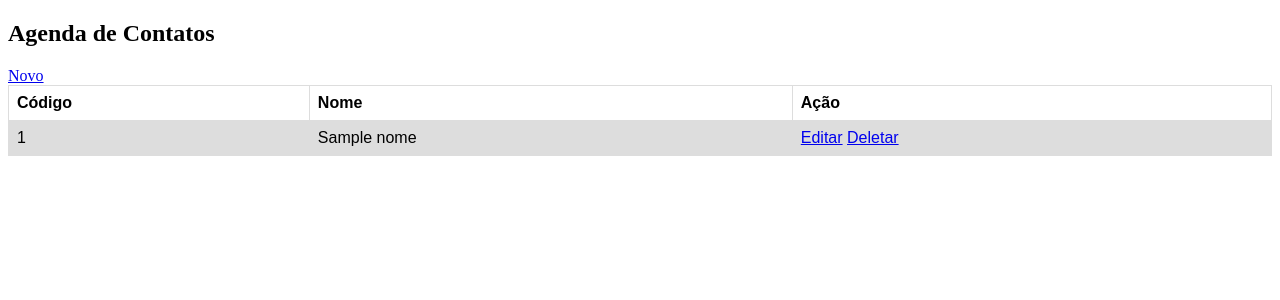
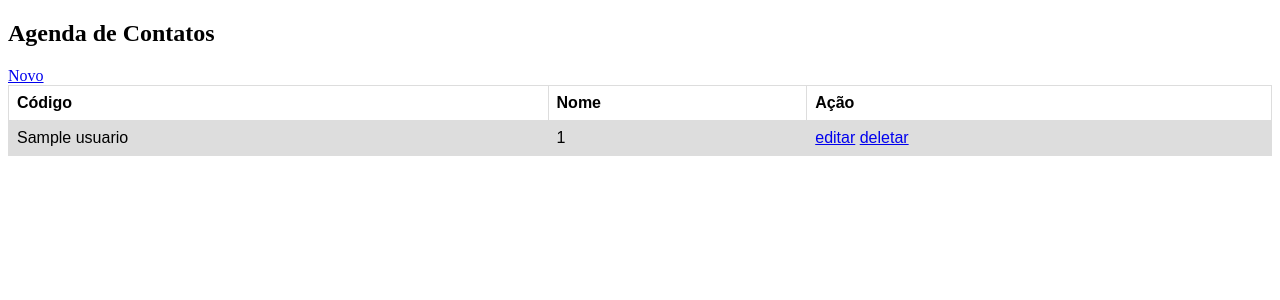
Before and after one commit to jefesonalves/2020_ifce_dev_web_flask, a Flask app: template Projeto_CRUD/templates/inicio.html in a window 1280 px wide. Shown: the top 300 px of the page. Run offline with Flask 2, Linux system fonts and the light colour scheme; the template is opened without the code that fills it: most values are stand-ins (such as "Sample title", 1, 10 or a date in 2020).

Commit message:
Interação com banco de dados

```diff
--- a/Projeto_CRUD/app.py
+++ b/Projeto_CRUD/app.py
@@ -1,39 +1,83 @@
-from flask import Flask, request, redirect
+from flask import Flask, request, redirect, flash, session, url_for
 from flask import render_template
+from flask_sqlalchemy import SQLAlchemy
 
 app = Flask(__name__)
-lista = []
+app.secret_key = "q1w2e34rwer23"
+app.config["SQLALCHEMY_DATABASE_URI"] = "sqlite:///users.sqlite3"
+app.config["SQLALCHEMY_TRACK_MODIFICATIONS"] = False
+
+db = SQLAlchemy(app)
+
+class users(db.Model):
+    _id = db.Column("id", db.Integer, primary_key=True)
+    nome = db.Column("nome", db.String(100))
+
+    def __init__(self, nome):
+        self.nome = nome
+
 
 @app.route("/")
 def inicio():
-    return render_template("inicio.html", nomes=lista)
+    return render_template("inicio.html", usuarios=users.query.all())
 
 @app.route("/novo")
 def novo():
-    return render_template("novo.html")
+    if "usuario" not in session or session["usuario"] == None:
+        return redirect(url_for("login"))
+    else:
+        return render_template("novo.html")
 
 @app.route("/criar", methods=["POST",])
 def criar():
     nome = request.form["nome"]
-    lista.append(nome)
-    return redirect("/")
+    usuario = users(nome)
+    db.session.add(usuario)
+    db.session.commit()
+    return redirect(url_for("inicio"))
 
 @app.route("/editar/<id>")
 def editar(id):
-    id = int(id)
-    return render_template("editar.html", nome=lista[id],id=id)
+    usuario = users.query.filter_by(_id=id).first()
+    return render_template("editar.html", nome=usuario.nome, id=usuario._id)
 
 @app.route("/atualizar", methods=["POST",])
 def atualizar():
     nome = request.form["nome"]
     id = int(request.form["id"])
-    lista[id] = nome
-    return redirect ("/")
+    usuario = users.query.filter_by(_id=id).first()
+    usuario.nome = nome #usuario 2
+    db.session.commit()
+    return redirect(url_for("inicio"))
 
 @app.route("/deletar/<id>")
 def deletar(id):
     id = int(id)
-    del lista[id]
-    return redirect("/")
+    usuario = users.query.filter_by(_id=id).first() #user7
+    db.session.delete(usuario)
+    db.session.commit()
+    return redirect(url_for("inicio"))
 
+@app.route("/login")
+def login():
+    return render_template("login.html")
+
+@app.route("/autenticar", methods=["POST",])
+def autenticar():
+    nome_usuario = request.form["nome"]
+    senha = request.form["senha"]
+    if nome_usuario == "teste" and senha == "1234":
+        flash("Usuário logado com sucesso!")
+        session["usuario"] = nome_usuario
+        return redirect(url_for("inicio"))
+    else:
+        flash("Usuário ou senha inválido!")
+        return redirect(url_for("login"))
+
+@app.route("/logout")
+def logout():
+        session["usuario"] = None
+        return redirect(url_for("login"))
+
+db.create_all()
 app.run(debug=True)
--- a/Projeto_CRUD/templates/editar.html
+++ b/Projeto_CRUD/templates/editar.html
@@ -2,7 +2,7 @@
 <html>
 <body>
 <h2>Editar Contato</h2>
-<form action="/atualizar" method="POST">
+<form action="{{url_for("atualizar")}}" method="POST">
   <label for="nome">Nome:</label><br>
   <input type="text" id="nome" name="nome" value={{nome}}><br>
   <input type="hidden" name="id" value={{id}}>
--- a/Projeto_CRUD/templates/inicio.html
+++ b/Projeto_CRUD/templates/inicio.html
@@ -21,19 +21,19 @@ tr:nth-child(even) {
 </head>
 <body>
 
-<h2>Agenda de Contatos</h2>
-<td><a href="/novo"> Novo</a></td>
+<h2>Agenda de Contatos </h2>
+<td><a href="{{url_for("novo")}}"> Novo</a></td>
 <table>
   <tr>
     <th>Código</th>
     <th>Nome</th>
     <th>Ação</th>
   </tr>
-  {%for nome in nomes%}
+  {%for usuario in usuarios%}
   <tr>
-    <td>{{nomes.index(nome)}}</td>
-    <td>{{nome}}</td>
-    <td><a href="/editar/{{nomes.index(nome)}}"> Editar</a> <a href="/deletar/{{nomes.index(nome)}}"> Deletar</a></td>
+    <td>{{usuario.nome}}</td>
+    <td>{{usuario._id}}</td>
+    <td><a href="{{ url_for("editar",id=usuario._id)}}">editar</a> <a href="{{ url_for("deletar",id=usuario._id)}}">deletar</a></td>
   </tr>
   {%endfor%}
 </table>
--- a/Projeto_CRUD/templates/novo.html
+++ b/Projeto_CRUD/templates/novo.html
@@ -2,7 +2,7 @@
 <html>
 <body>
 <h2>Novo Contato</h2>
-<form action="/criar" method="POST">
+<form action="{{url_for("criar")}}" method="POST">
   <label for="nome">Nome:</label><br>
   <input type="text" id="nome" name="nome"><br>
   <input type="submit" value="Submit">
```
Also changed, not shown: Projeto_CRUD/templates/login.html (added, +23 -0 lines).
